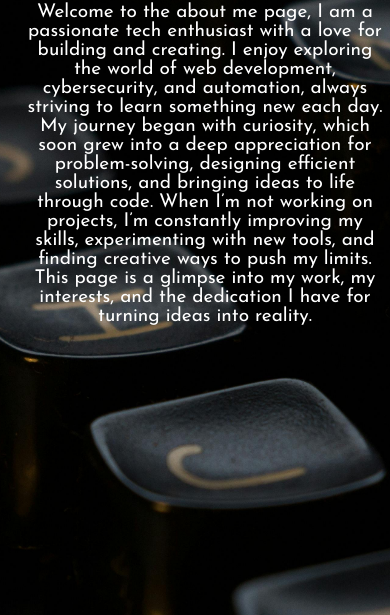
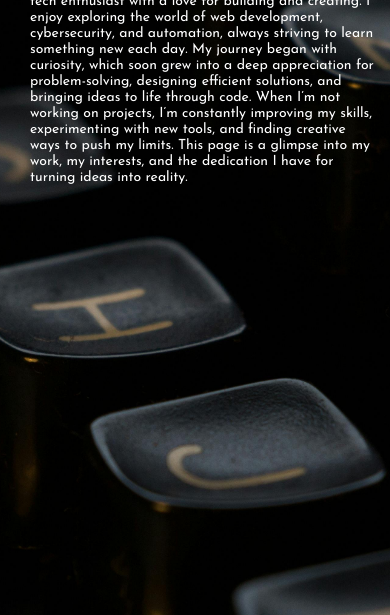
Before and after one commit to Codingisfun859/Portfolio, a plain HTML site: page Page2.html in a window 390 px wide. Shown: the part 269-884 px from the top of the page. Drawn offline with Linux system fonts and the light colour scheme.

Commit message:
Update style2.css

```diff
--- a/style2.css
+++ b/style2.css
@@ -39,13 +39,14 @@ section{
 @media (max-width: 768px){
     .about{
         top: 17%;
-        margin: 30px 5px;
+        margin: 10px 10px;
     }
     .about h1{
         font-size: 40px;
     }
     .about p{
         line-height: 16px;
-        line-height: normal;
+        font-size: 14px;
+        text-align: left;
     }
 }
```
